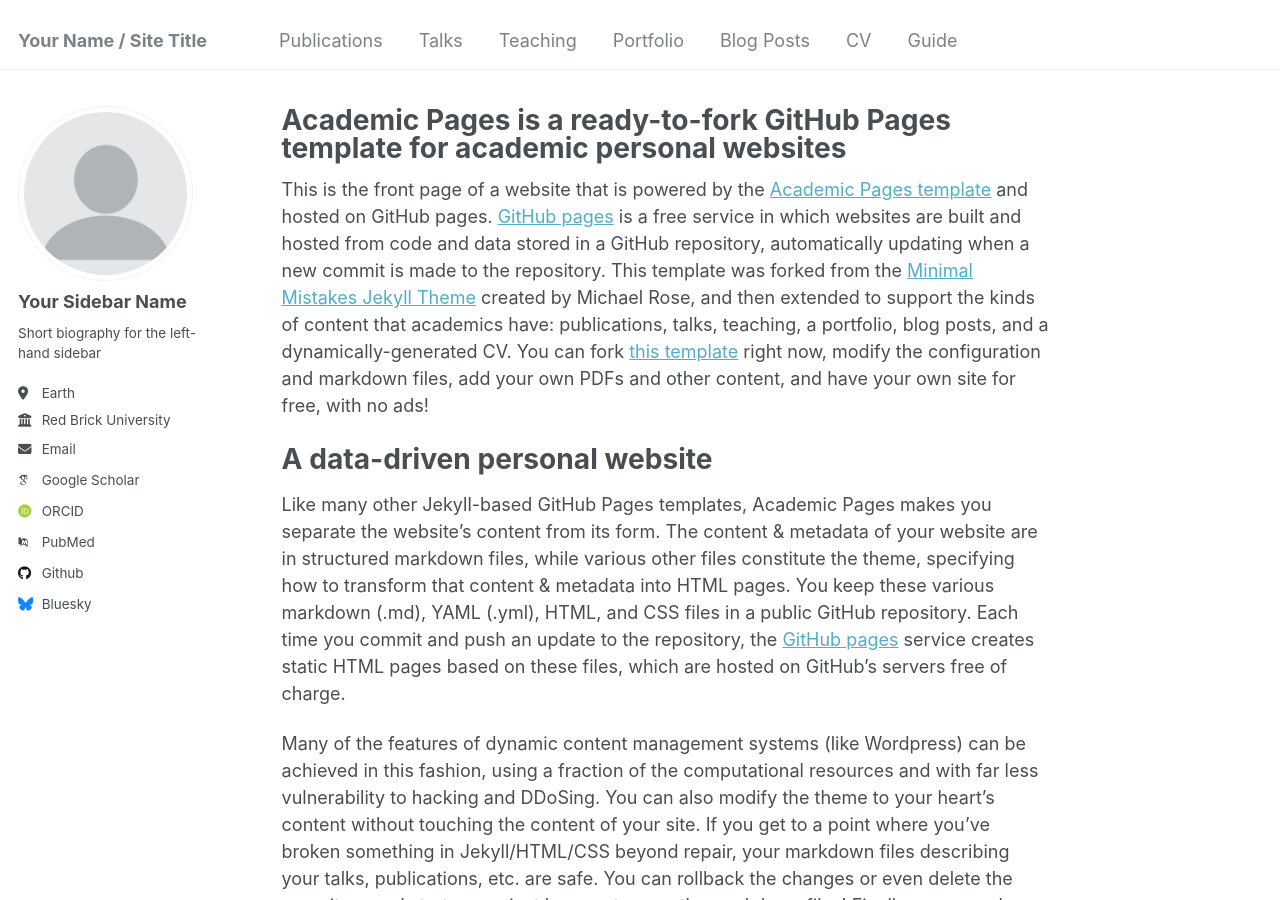
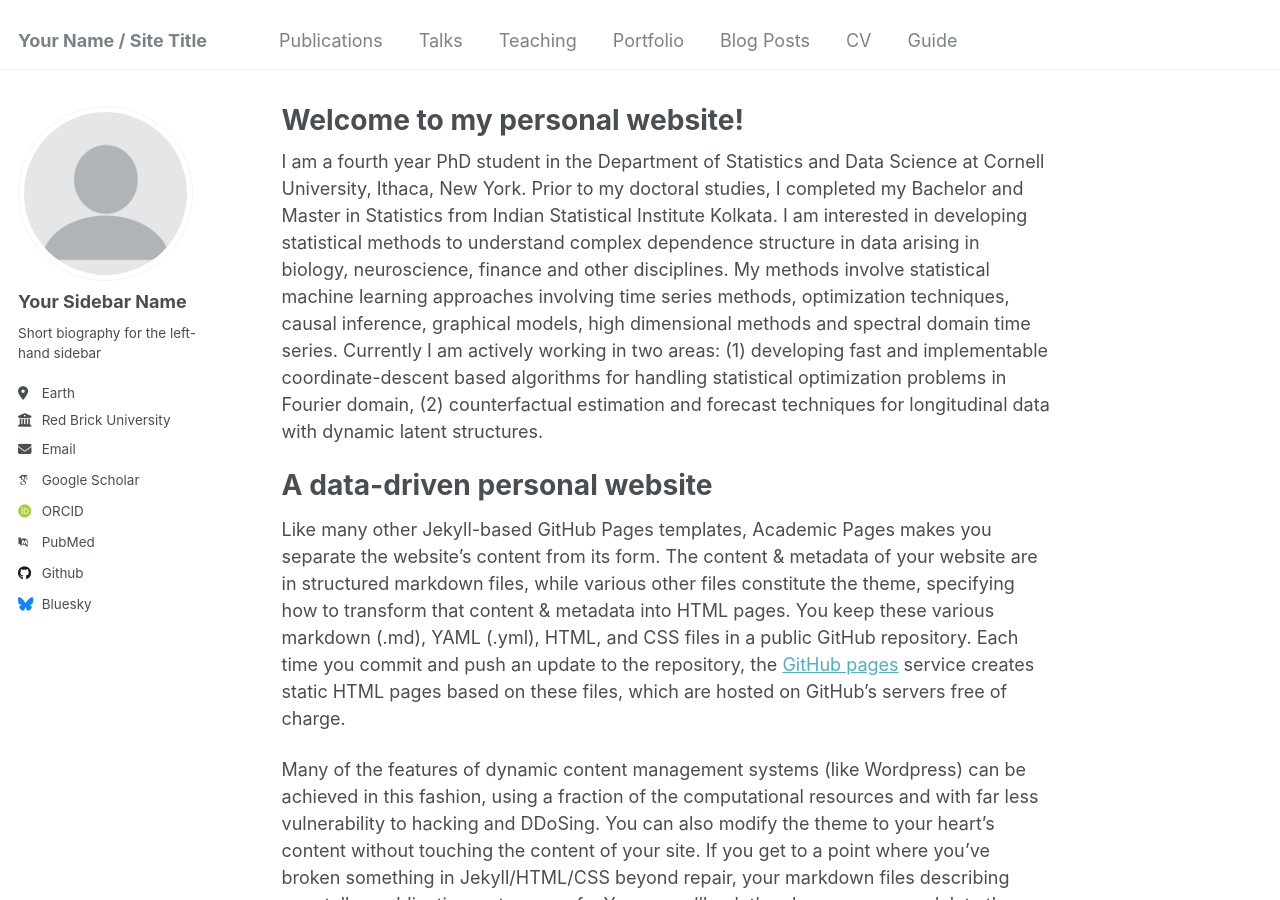
Before and after one commit to navonildeb/navonildeb.github.io, a Jekyll site: the page built from _pages/about.md, in a window 1280 px wide and 900 px high. Built offline with Jekyll 4.4.1, drawn with Linux system fonts in a browser that asks for light colours; some web fonts are replaced.

Commit message:
Update about.md

```diff
--- a/_pages/about.md
+++ b/_pages/about.md
@@ -1,13 +1,13 @@
 ---
 permalink: /
-title: "Academic Pages is a ready-to-fork GitHub Pages template for academic personal websites"
+title: "Welcome to my personal website!"
 author_profile: true
 redirect_from:
   - /about/
   - /about.html
 ---
 
-This is the front page of a website that is powered by the [Academic Pages template](https://github.com/academicpages/academicpages.github.io) and hosted on GitHub pages. [GitHub pages](https://pages.github.com) is a free service in which websites are built and hosted from code and data stored in a GitHub repository, automatically updating when a new commit is made to the repository. This template was forked from the [Minimal Mistakes Jekyll Theme](https://mmistakes.github.io/minimal-mistakes/) created by Michael Rose, and then extended to support the kinds of content that academics have: publications, talks, teaching, a portfolio, blog posts, and a dynamically-generated CV. You can fork [this template](https://github.com/academicpages/academicpages.github.io) right now, modify the configuration and markdown files, add your own PDFs and other content, and have your own site for free, with no ads!
+I am a fourth year PhD student in the Department of Statistics and Data Science at Cornell University, Ithaca, New York. Prior to my doctoral studies, I completed my Bachelor and Master in Statistics from Indian Statistical Institute Kolkata. I am interested in developing statistical methods to understand complex dependence structure in data arising in biology, neuroscience, finance and other disciplines. My methods involve statistical machine learning approaches involving time series methods, optimization techniques, causal inference, graphical models, high dimensional methods and spectral domain time series. Currently I am actively working in two areas: (1) developing fast and implementable coordinate-descent based algorithms for handling statistical optimization problems in Fourier domain, (2) counterfactual estimation and forecast techniques for longitudinal data with dynamic latent structures.
 
 A data-driven personal website
 ======
```
